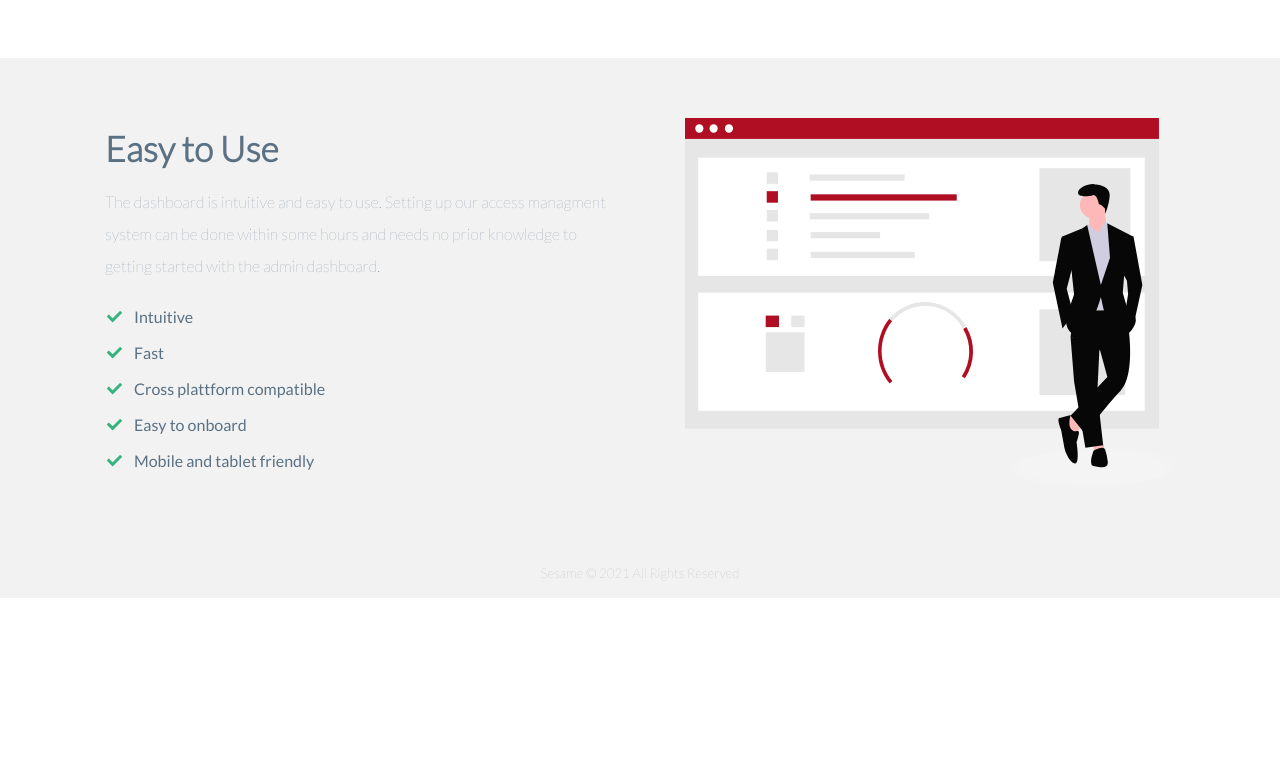
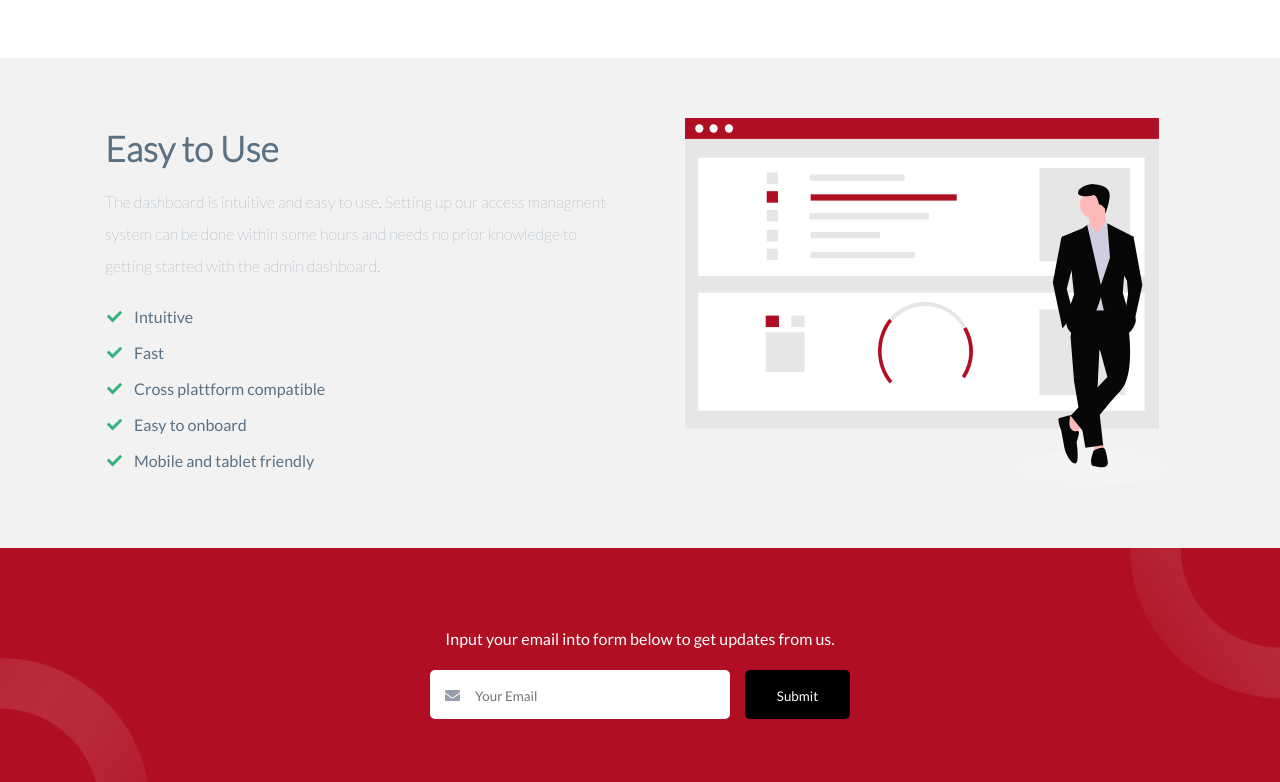
Before and after one commit to jeromehaas/sesame-web, a Next.js app: page / in a window 1280 px wide. Shown: the part 2015-2797 px from the top of the page. Before the commit the page ends 2613 px from the top, so only its background shows below. Built offline with nearby package versions, Linux system fonts and the light colour scheme.

Commit message:
Implement: style of the newsletter section

```diff
--- a/components/Text/Paragraph.tsx
+++ b/components/Text/Paragraph.tsx
@@ -1,11 +1,41 @@
 import styled, { css } from 'styled-components';
 
+const getColor = ({ theme, color }) => {
+  switch (color) {
+    case 'red':
+      return css`
+        color: ${theme.colors.red};
+      `;
+    case 'white':
+      return css`
+        color: ${theme.colors.white};
+      `;
+    default:
+      return css`
+        color: ${theme.colors.blue};
+      `;
+  }
+};
+
+const getFontWeight = ({ theme, fontWeight }) => {
+  switch (fontWeight) {
+    case 'bold':
+      return css`
+        font-family: ${theme.fonts.regular};
+      `;
+    default:
+      return css`
+       font-family: ${theme.fonts.thin};
+      `;
+  }
+};
+
 const sharedStyles = css`
-  color: ${p => p.color ? p.color : p.theme.colors.blue};
   line-height: 2;
   font-size: 16px;
   text-align: ${p => p.textAlign ? p.textAlign : 'left'};
-  /* max-width: ${p => p.maxWidth ? p.maxWidth : null}; */
+  ${getColor};
+  ${getFontWeight};
 
   @media (font-size: ${p => p.theme.mediaQueries.tablet}) {
     font-size: 16px;
--- a/components/layout/Section.tsx
+++ b/components/layout/Section.tsx
@@ -1,8 +1,28 @@
 import { redirect } from 'next/dist/next-server/server/api-utils';
 import styled, { css } from 'styled-components';
-import { P } from '../text/Paragraph';
+
+const getColor = ({ theme, backgroundColor }) => {
+
+  switch (backgroundColor) {
+    case 'red':
+      return css`
+        background-color: ${theme.colors.red};
+      `;
+    case 'grey':
+      return css`
+        background-color: ${theme.colors.lightgrey};
+      `;
+    default:
+      return css`
+        background-color: ${theme.colors.white};
+      `;
+  }
+
+};
+
 
 const StyledSection = styled.div`
+    position: relative;
     width: 100vw;
     height: 100%;
     padding:  30px 60px 30px 60px;
@@ -12,7 +32,8 @@ const StyledSection = styled.div`
     flex-direction: row;
     justify-content: center;
     align-items: center;
-    background-color: ${p => p.backgroundColor === "grey" ? p.theme.colors.lightgrey : null};
+    overflow: hidden;
+    ${getColor}
 
     .left, .right {
       width: 50%;
--- a/components/partials/ListItemTable.tsx
+++ b/components/partials/ListItemTable.tsx
@@ -8,9 +8,8 @@ const StyledListItemTable = styled.div`
   flex-direction: row;
   flex-wrap: wrap;
 
-  ${P} {
-    font-family: ${p => p.theme.fonts.regular};
-    margin-left: 10px
+  img {
+    margin-right: 10px;
   }
 `;
 
@@ -34,7 +33,7 @@ const ListItemTable: React.FunctionComponent<Props> = ({ data }) => {
             <tbody>
               <tr>
                 <td><img src="/icons/ic-checkmark.svg" alt="Checkmark" /></td>
-                <td><P>{item.text}</P></td>
+                <td><P fontWeight="bold">{item.text}</P></td>
               </tr>
             </tbody>
           </Fragment>
--- /dev/null
+++ b/components/sections/Newsletter.tsx
@@ -0,0 +1,148 @@
+import React from 'react';
+import { Section } from 'components/layout/Section';
+import { P } from 'components/text/Paragraph';
+import styled from 'styled-components';
+import { space } from 'styled-system';
+
+const Spacer = styled.div(space);
+
+interface Props { }
+
+const NewsletterForm = styled.form`
+  display: flex;
+  flex-direction: column;
+  justify-content: center;
+  height: 200px;
+  align-self: center;
+  justify-self: center;
+
+  .input-fields {
+    display: flex;
+    flex-direction: row;
+    align-items: center;
+    justify-content: center;
+    position: relative;
+  }
+
+  .input-field, .submit-button {
+    padding: 15px;
+    border-radius: 5px;
+    z-index: 5;
+    margin-bottom: 15px;
+  }
+
+  .input-field {
+    background-color: ${p => p.theme.colors.white};
+    width: 300px;
+    margin-right: 15px;
+
+    img {
+      width: 15px;
+    }
+
+    input[type="email"] {
+      border: none;
+      padding-left: 15px;
+      color: ${p => p.theme.colors.darkgrey};
+      width: calc(100% - 15px);
+      font-family: ${p => p.theme.fonts.regular};
+
+    }
+
+  } // <-- END OF INPUT-FIELD CLASS
+
+  .submit-button {
+    background-color: ${p => p.theme.colors.black};
+
+    input[type="submit"] {
+      background-color: ${p => p.theme.colors.black};
+      outline: none;
+      border: none;
+      color: ${p => p.theme.colors.white};
+      width: 75px;
+      font-family: ${p => p.theme.fonts.regular};
+    }
+
+  } // <-- END OF SUBMIT-BUTTON CLASS
+
+  @media (max-width: 520px) {
+
+    .input-field,
+    .submit-button {
+      width: 100%;
+      margin-right: 0;
+    }
+
+    .input-fields {
+      flex-direction: column;
+
+      input[type="email"] {
+        text-align: center;
+        padding-right: 30px;
+      }
+    }
+
+    .submit-button {
+      text-align: center;
+    }
+
+  }
+
+`;
+
+const CircleLeft = styled.img`
+  position: absolute;
+  width: 300px;
+  bottom: -150px;
+  left: -150px;
+  animation: rotateLeft 10s linear infinite;
+
+  @keyframes rotateLeft {
+        0% {transform: rotate(0deg);}
+        100% {transform: rotate(360deg);}
+    }
+
+`;
+
+const CircleRight = styled.img`
+  position: absolute;
+  width: 300px;
+  top: -150px;
+  right: -150px;
+  animation: rotateRight 10s linear infinite;
+
+@keyframes rotateRight {
+      0% {transform: rotate(360deg);}
+      100% {transform: rotate(0deg);}
+  }
+
+
+`;
+
+const Newsletter: React.FunctionComponent<Props> = () => {
+
+  return (
+    <Section backgroundColor="red">
+      <CircleLeft src="/shapes/sh-circle.svg" alt="Circle" />
+      <CircleRight src="/shapes/sh-circle.svg" alt="Circle" />
+      <NewsletterForm>
+        <P color="white" fontWeight="bold" textAlign="center">Input your email into form below to get updates from us.</P>
+        <Spacer mb={2} />
+        <div className="input-fields">
+          <div className="input-field">
+            <img src="/icons/ic-email.svg" alt="Email" />
+            <input type="email" placeholder="Your Email" />
+          </div>
+          <div className="submit-button">
+            <input type="submit" />
+          </div>
+        </div>
+      </NewsletterForm>
+    </Section>
+  );
+
+}
+
+export {
+  Newsletter
+};
--- a/pages/index.js
+++ b/pages/index.js
@@ -10,7 +10,7 @@ import { Advantages } from 'components/partials/Advantages';
 import { FullyCustomizable } from 'components/sections/FullyCustomizable';
 import { CompleteControl } from 'components/sections/CompleteControl';
 import { EasyToUse } from 'components/sections/EasyToUse';
-
+import { Newsletter } from 'components/sections/Newsletter';
 
 export default function Home() {
   return (
@@ -29,6 +29,7 @@ export default function Home() {
         <FullyCustomizable />
         <CompleteControl />
         <EasyToUse />
+        <Newsletter />
       </Fragment>
     </Page>
     </div>
--- a/styles/Variables.tsx
+++ b/styles/Variables.tsx
@@ -5,11 +5,9 @@ const variables = {
   colors: {
     red: '#B00E23',
     blue: '#5A7184',
-    darkBlue: '#5A7184',
     green: '#36B37E',
     white: '#ffffff',
     lightgrey: '#F2F2F2',
-    grey: '#959EAD',
     darkgrey: '#959595',
     black: '#000000',
   },
```
Also changed, not shown: public/icons/ic-email.svg, public/shapes/sh-circle.svg (added).
